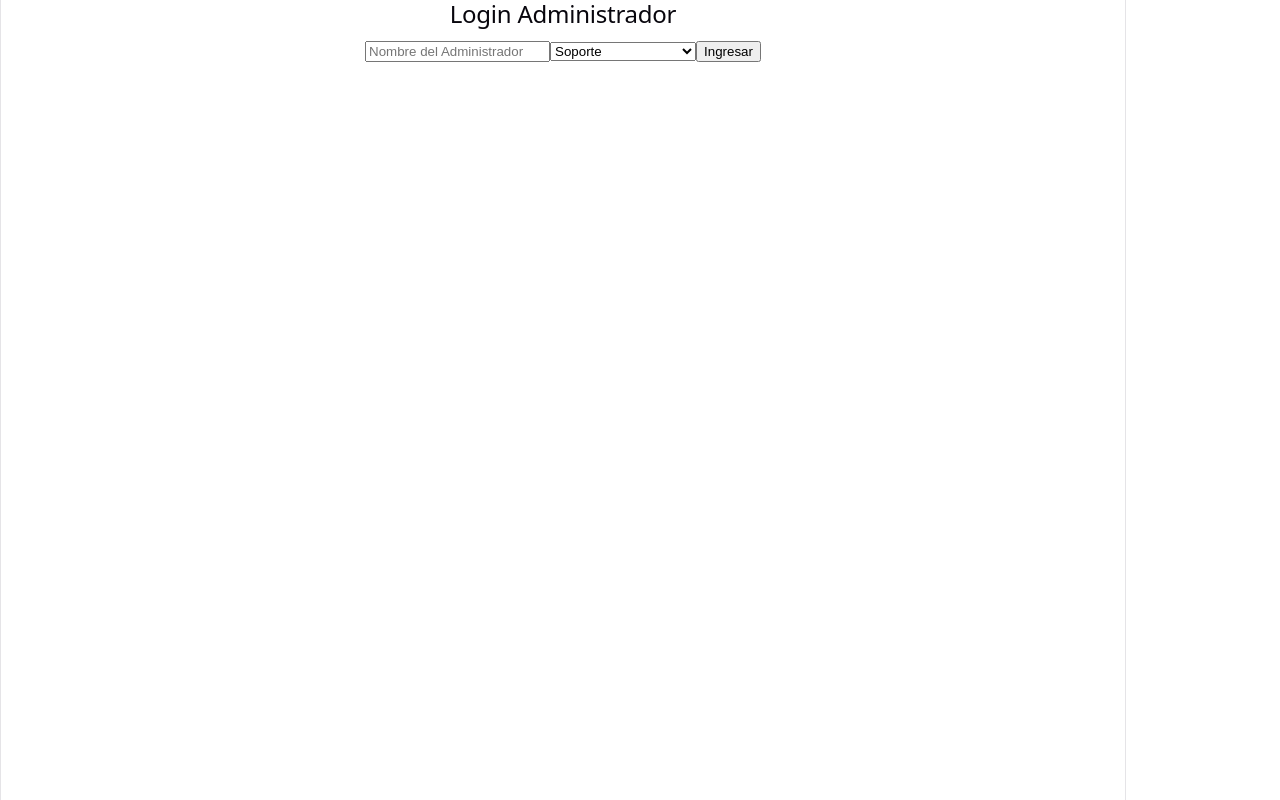
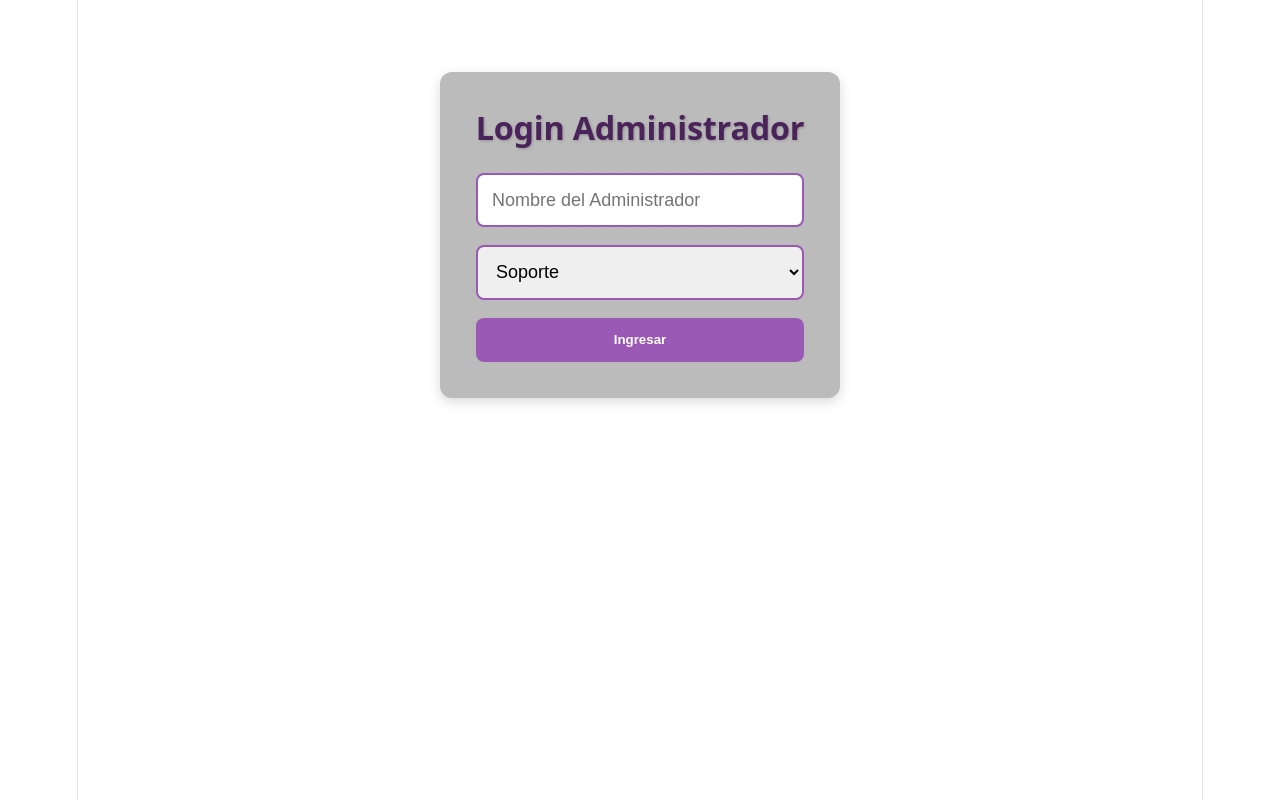
Before and after one commit to joel-cespedes-n/pv_tp_integrador_grupo18, a React (Vite) app: page /login in a window 1280 px wide. Built offline with nearby package versions, Linux system fonts and the light colour scheme.

Commit message:
Agrego ruta de acceso a DetalleCliente + modificaciones al archivo de styles.css

```diff
--- a/src/css/styles.css
+++ b/src/css/styles.css
@@ -3,16 +3,6 @@
   --violeta-medio: #9b59b6;
   --violeta-oscuro: #4a235a;
   --violeta-claro: #d2b4de;
-}
-
-/* Layout general */
-html,
-body,
-#root {
-  height: 100%;
-  margin: 0;
-  display: flex;
-  flex-direction: column;
 }
 
 /* Main centrado */
@@ -101,12 +91,13 @@ main {
 /* Título */
 .header-title {
   flex-grow: 1;
-  text-align: center;
+  text-align: left;
   font-size: 2rem !important;
   font-weight: bold;
   color: var(--violeta-oscuro);
   text-shadow: 1px 1px 3px rgba(0, 0, 0, 0.2);
   letter-spacing: 1px;
+  padding: 30px;
 }
 
 /* Tarjeta usuario/login */
@@ -140,6 +131,65 @@ main {
 .logout-btn,
 .login-btn {
   color: var(--violeta-oscuro);
+}
+
+/* Contenedor principal */
+.login-container {
+  max-width: 400px;
+  margin: 4rem auto;
+  padding: 2rem;
+  background: #bcbbbb;
+  border-radius: 12px;
+  box-shadow: 0 4px 12px rgba(0, 0, 0, 0.15);
+  text-align: center;
+}
+
+/* Título */
+.login-title {
+  font-size: 1.8rem;
+  font-weight: bold;
+  color: var(--violeta-oscuro);
+  margin-bottom: 1.5rem;
+  text-shadow: 1px 1px 3px rgba(0, 0, 0, 0.2);
+}
+
+/* Formulario */
+.login-form {
+  display: flex;
+  flex-direction: column;
+  gap: 1rem;
+}
+
+/* Inputs */
+.login-input,
+.login-select {
+  padding: 0.8rem;
+  border: 2px solid var(--violeta-medio);
+  border-radius: 8px;
+  font-size: 1rem;
+  outline: none;
+  transition: border-color 0.3s ease;
+}
+
+.login-input:focus,
+.login-select:focus {
+  border-color: var(--violeta-oscuro);
+}
+
+/* Botón */
+.login-button {
+  padding: 0.8rem;
+  background-color: var(--violeta-medio);
+  color: #fff;
+  font-weight: bold;
+  border: none;
+  border-radius: 8px;
+  cursor: pointer;
+  transition: background-color 0.3s ease;
+}
+
+.login-button:hover {
+  background-color: var(--violeta-oscuro);
 }
 
 /* Responsive: pantallas pequeñas */
--- a/src/views/DetalleCliente.jsx
+++ b/src/views/DetalleCliente.jsx
@@ -58,7 +58,7 @@ const DetalleCliente = () => {
     <Container sx={{ mt: 4 }}>
       <Typography
         variant="h4"
-        sx={{ mb: 3, fontWeight: "bold", color: "var(--violeta-oscuro)" }}
+        sx={{ mb: 3, fontWeight: "bold", color: "white" }}
       >
         Ficha Completa del Cliente
       </Typography>
--- a/src/views/Login.jsx
+++ b/src/views/Login.jsx
@@ -18,24 +18,32 @@ const Login = () => {
     }
   };
 
- return(
-     <div>
-      <h2>Login Administrador</h2>
-      <form onSubmit={handleSubmit}>
+  return (
+    <div className="login-container">
+      <h2 className="login-title">Login Administrador</h2>
+      <form onSubmit={handleSubmit} className="login-form">
         <input
           type="text"
           placeholder="Nombre del Administrador"
           value={nombre}
           onChange={(e) => setNombre(e.target.value)}
+          className="login-input"
         />
-        <select value={sector} onChange={(e) => setSector(e.target.value)}>
+        <select
+          value={sector}
+          onChange={(e) => setSector(e.target.value)}
+          className="login-select"
+        >
           <option value="">Selecciona un sector</option>
           <option value="Soporte">Soporte</option>
           <option value="Gerencia">Gerencia</option>
         </select>
-        <button type="submit">Ingresar</button>
+        <button type="submit" className="login-button">
+          Ingresar
+        </button>
       </form>
     </div>
   );
 };
+
 export default Login;
```
Also changed, not shown: src/views/ListaClientes.jsx (+99 -55 lines). Lines whose indentation alone changed are shown as unchanged.
